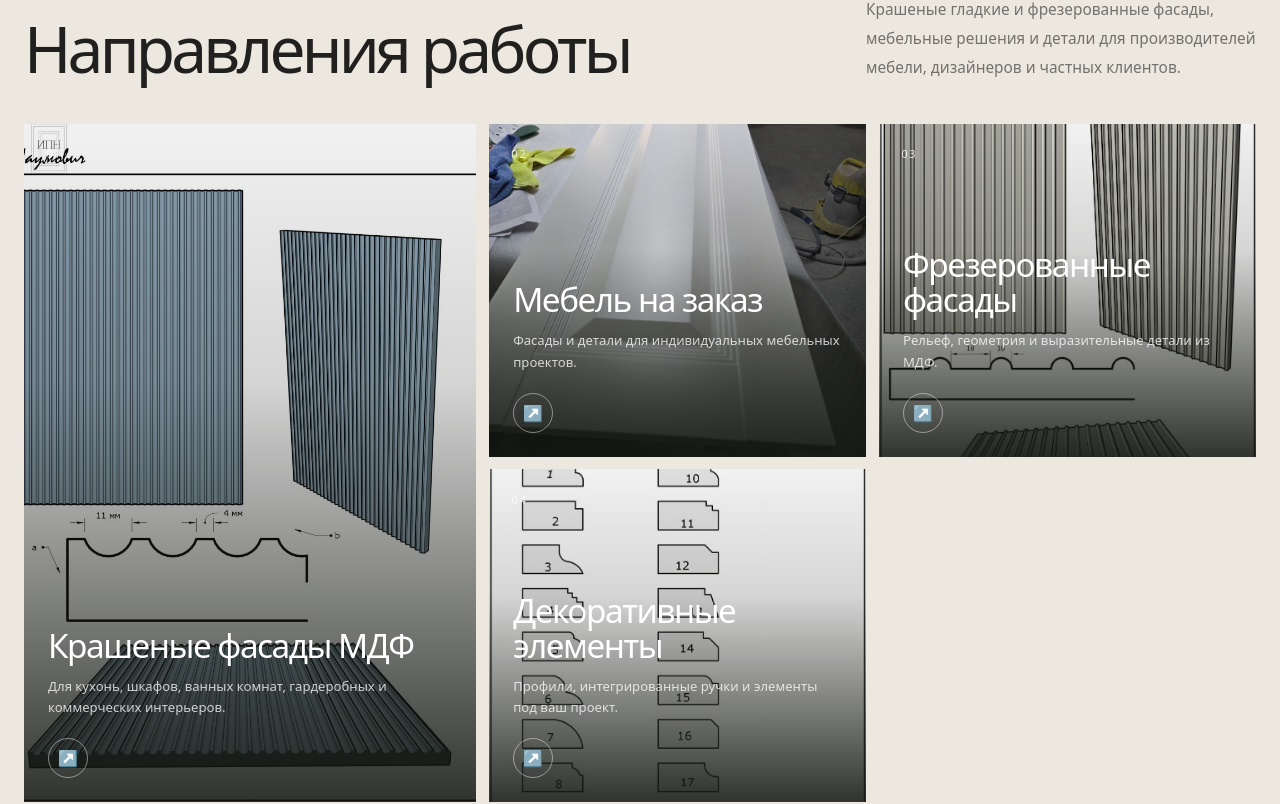
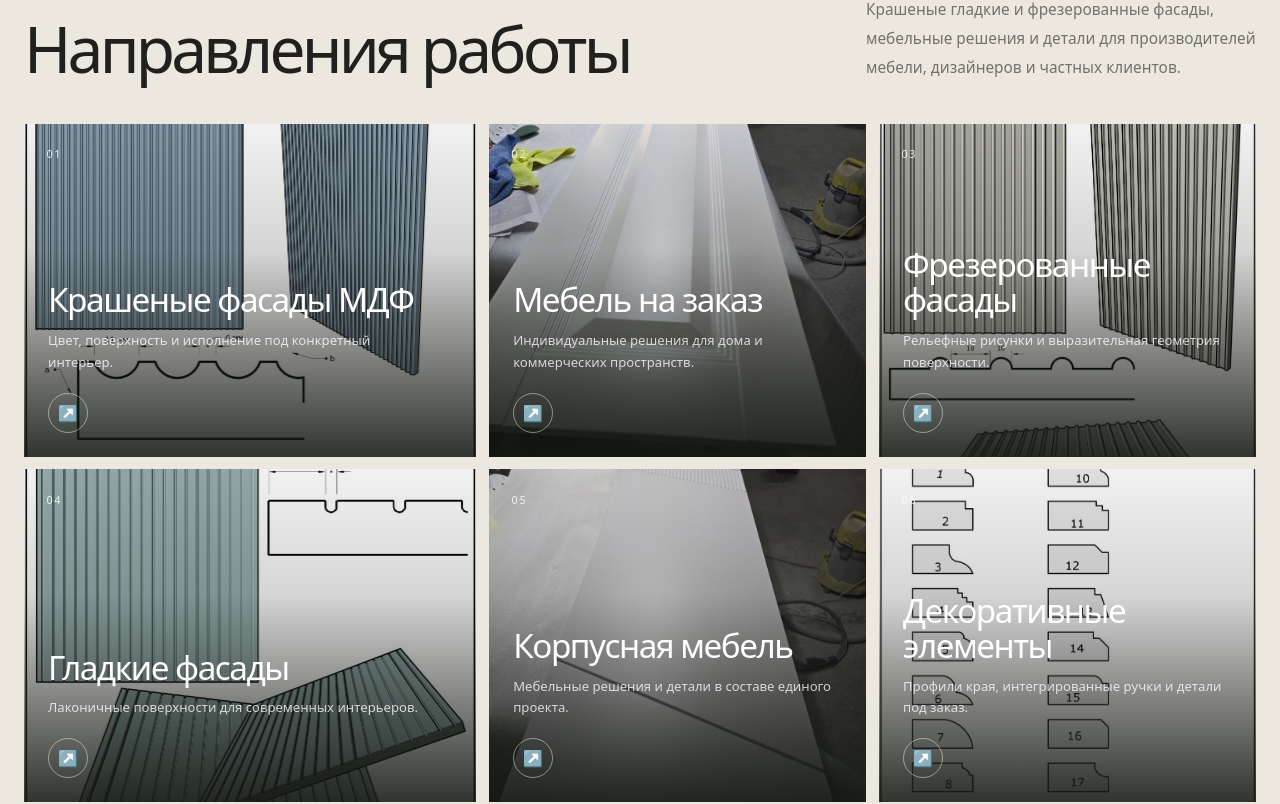
Before and after one commit to IljaBelousow/naumovich-site, a Next.js app: page / in a window 1280 px wide. Shown: the part 1447-2251 px from the top of the page. Built offline with nearby package versions, Linux system fonts and the light colour scheme.

Commit message:
Redesign homepage activity grid

```diff
--- a/src/app/page.tsx
+++ b/src/app/page.tsx
@@ -6,15 +6,15 @@ const activities = [
   {
     number: "01",
     title: "Крашеные фасады МДФ",
-    text: "Для кухонь, шкафов, ванных комнат, гардеробных и коммерческих интерьеров.",
+    text: "Цвет, поверхность и исполнение под конкретный интерьер.",
     image: "/images/catalog1/image1.jpg",
     href: "/catalog#milled",
-    className: "activity-card--large",
+    className: "",
   },
   {
     number: "02",
     title: "Мебель на заказ",
-    text: "Фасады и детали для индивидуальных мебельных проектов.",
+    text: "Индивидуальные решения для дома и коммерческих пространств.",
     image: "/images/catalog2/photo1/5195250767357484499.jpg",
     href: "/portfolio",
     className: "",
@@ -22,15 +22,31 @@ const activities = [
   {
     number: "03",
     title: "Фрезерованные фасады",
-    text: "Рельеф, геометрия и выразительные детали из МДФ.",
+    text: "Рельефные рисунки и выразительная геометрия поверхности.",
     image: "/images/catalog1/image7.jpg",
     href: "/frezerovki",
     className: "",
   },
   {
     number: "04",
+    title: "Гладкие фасады",
+    text: "Лаконичные поверхности для современных интерьеров.",
+    image: "/images/catalog1/image2.jpg",
+    href: "/catalog#milled",
+    className: "",
+  },
+  {
+    number: "05",
+    title: "Корпусная мебель",
+    text: "Мебельные решения и детали в составе единого проекта.",
+    image: "/images/catalog2/photo4/5195250767357484510.jpg",
+    href: "/portfolio",
+    className: "",
+  },
+  {
+    number: "06",
     title: "Декоративные элементы",
-    text: "Профили, интегрированные ручки и элементы под ваш проект.",
+    text: "Профили края, интегрированные ручки и детали под заказ.",
     image: "/images/profil_kraya.jpg",
     href: "/catalog#handles",
     className: "",
```
